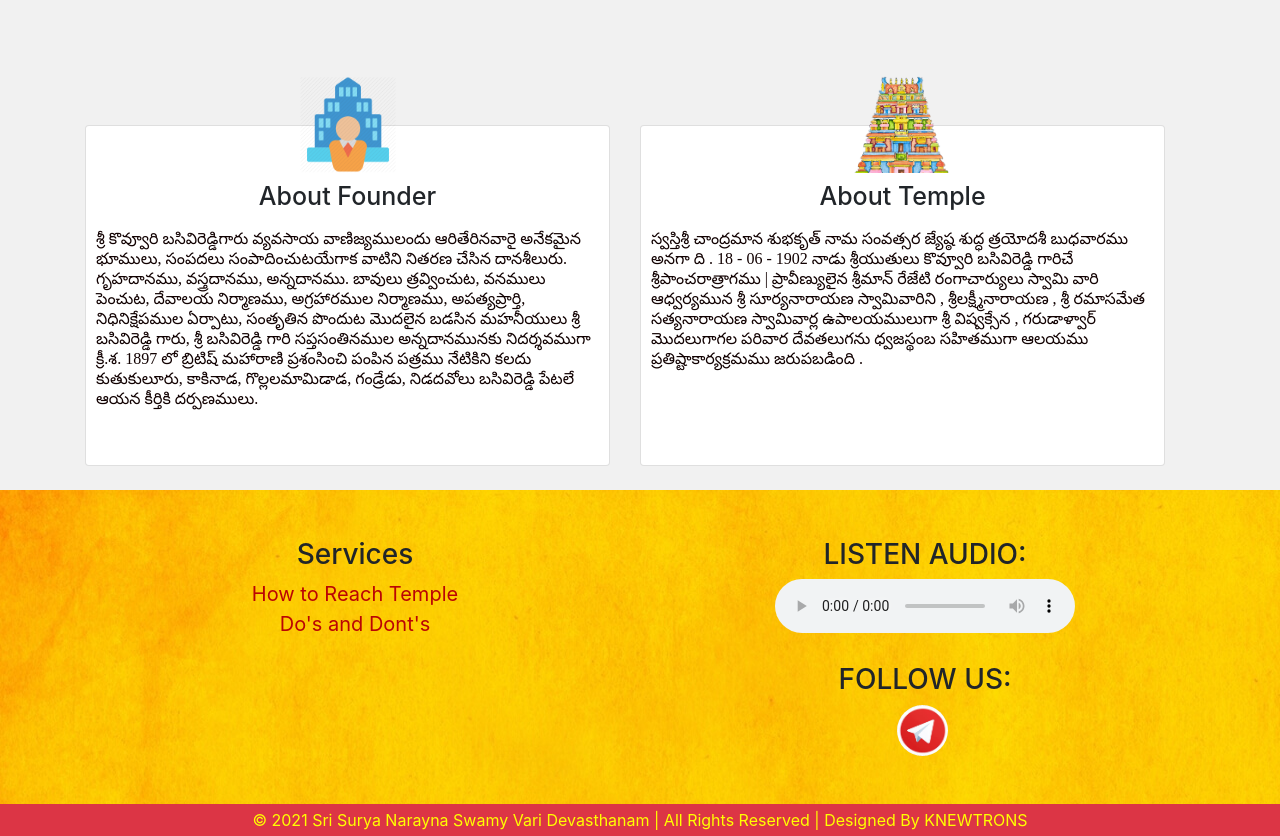
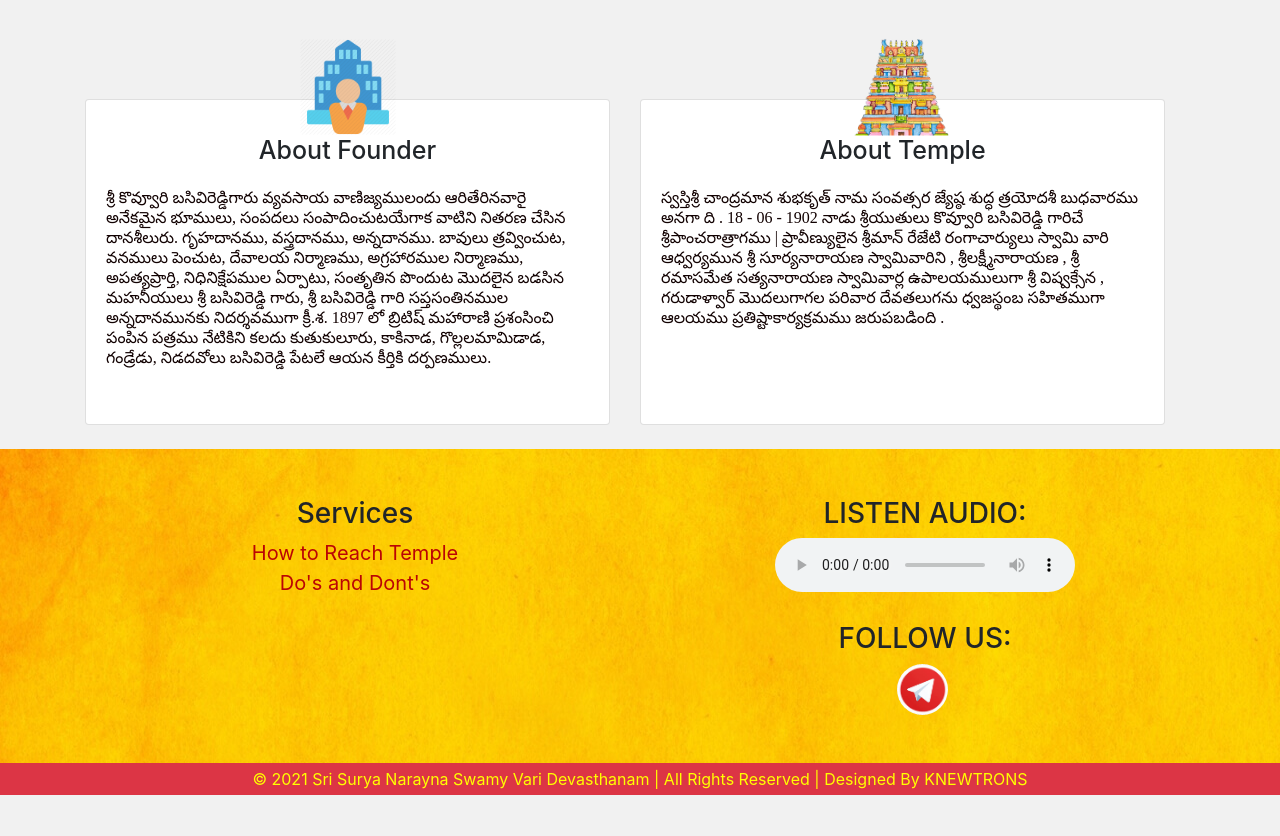
Before and after one commit to srisuryanaryanaswamydevasthanam/srisuryanaryanaswamydevasthanam.github.io-version1, a plain HTML site: page index.html in a window 1280 px wide. Shown: the part 910-1746 px from the top of the page. After the commit the page ends 1705 px from the top, so only its background shows below. Drawn offline with nearby package versions, Linux system fonts and the light colour scheme; a web font is replaced by a local one.

Commit message:
Add files via upload

```diff
--- a/css/style.css
+++ b/css/style.css
@@ -103,27 +103,27 @@ transition: background-position 275ms ease;
   /* menu bar end */
   /* card section start */
   .homecard{
-      height: auto;
-      width: 300px;
+    width: auto;
     background-color: #fff;
     position: relative;
-      margin-top: 10%;
-      padding: 55px 10px 20px 10px;
+    margin-top: 85px;
+    padding: 20px 20px;
     text-align: center;
     transition: 340ms ease;
     cursor: pointer;
+
   }
   .homecard img{
     position: absolute;
-      transform: translate(-50%);
-      top: -50px;
+    transform: translate(-50%,-50%);
+    top: -13px;
     height: 97px;
     width: 97px;
     left: 50%;
   }
   .homecard h2{
       font-size: 25px;
-      padding-bottom: 10px;
+      padding: 15px;
   }
   .homecard p{
       font-size: 16px;
```
Lines whose indentation alone changed are shown as unchanged.
